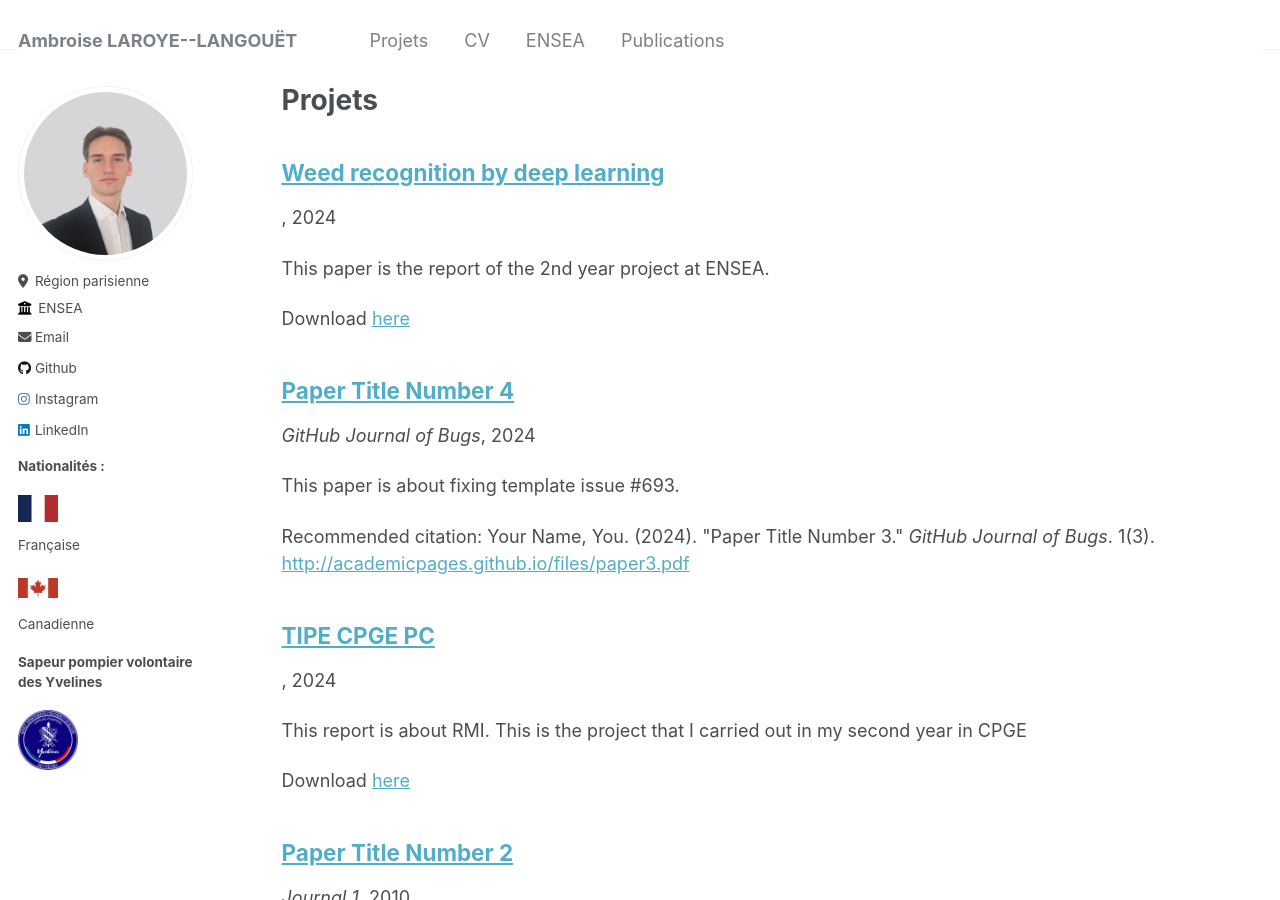
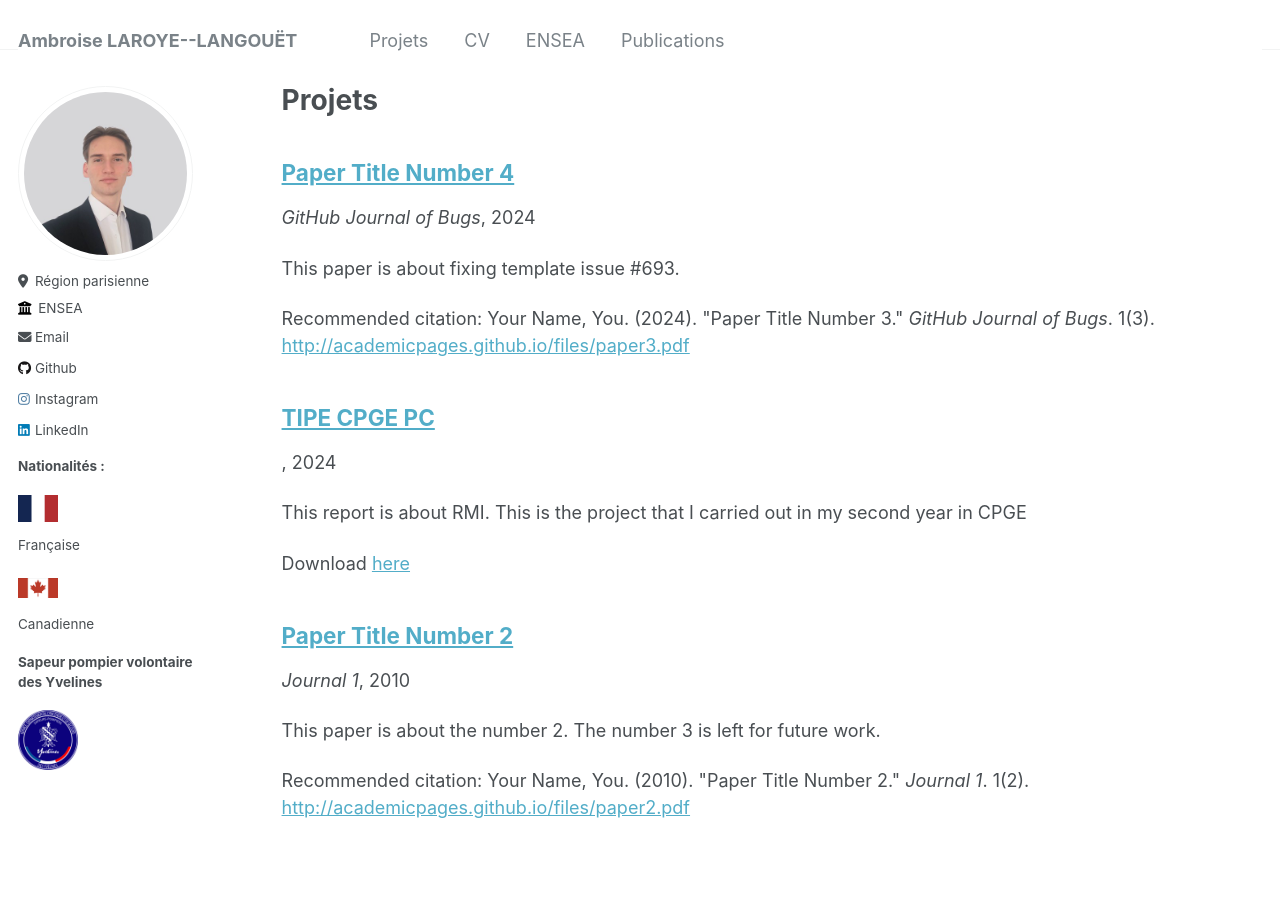
Before and after one commit to Ambroise012/ambroise012.github.io, a Jekyll site: the page built from _pages/publications.md, in a window 1280 px wide and 900 px high. Built offline with Jekyll 4.4.1, drawn with Linux system fonts in a browser that asks for light colours; a file with an impossible date is left out.

Commit message:
date test

```diff
--- a/_publications/2009-10-01-paper-title-number-1.md
+++ b/_publications/2009-10-01-paper-title-number-1.md
@@ -3,7 +3,7 @@
 collection: publications
 permalink: /publication/weeds-recognition
 excerpt: 'This paper is the report of the 2nd year project at ENSEA.'
-date: '2024-12-01'
+date: ''
 venue:
 paperurl: '../files/Projet2A.pdf'
 citation:
```
